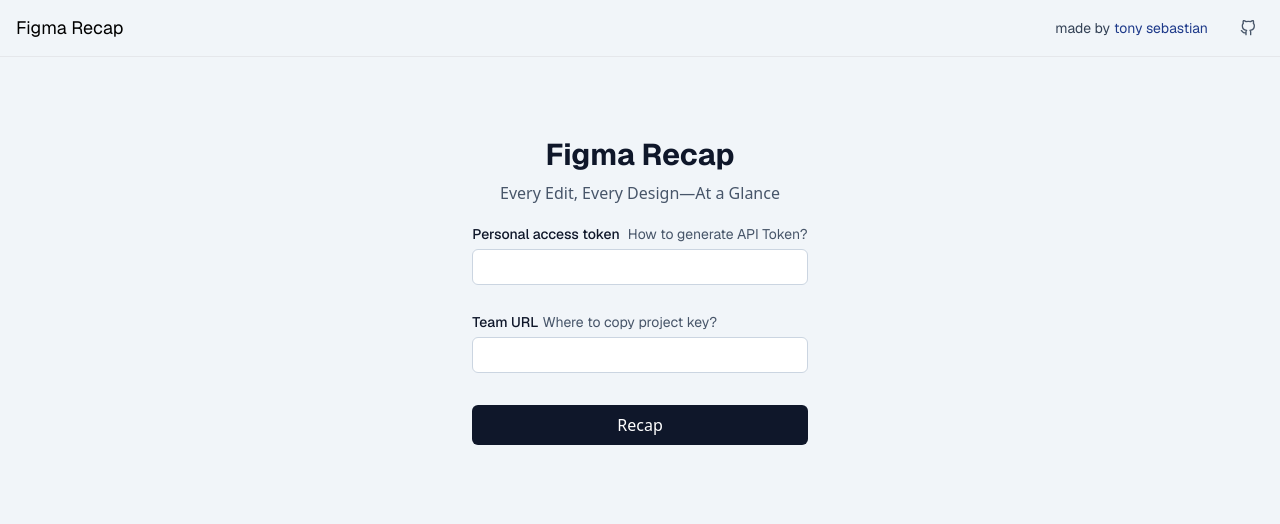
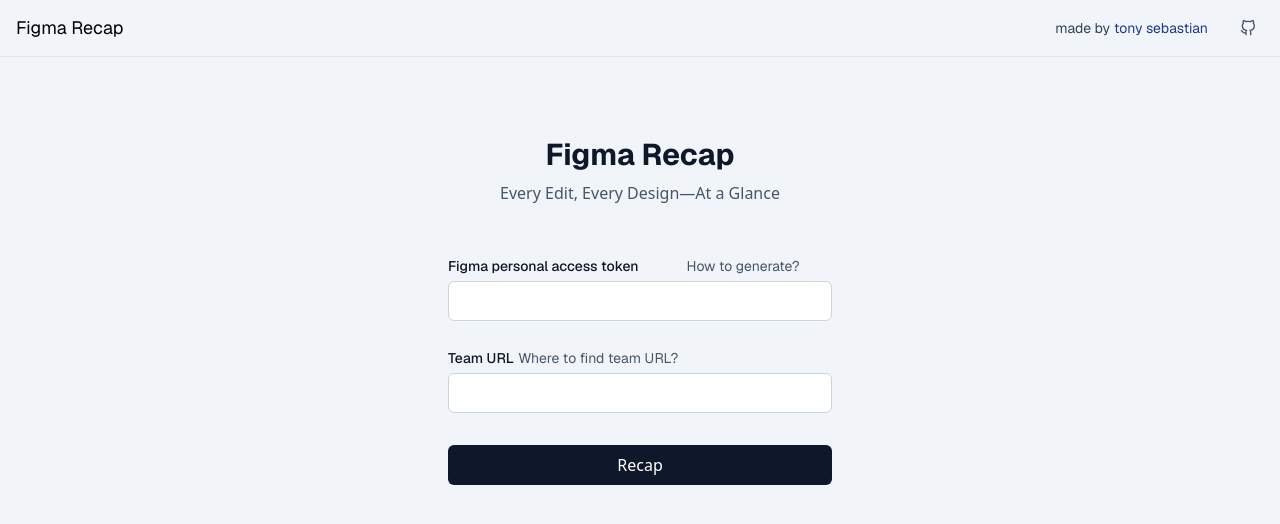
Before and after one commit to tonyzebastian/figma-recap, a React (Create React App) app in the folder client/: page / in a window 1280 px wide. Shown: the top 524 px of the page. Built offline with nearby package versions, Linux system fonts and the light colour scheme.

Commit message:
fixed few front end issues

```diff
--- a/client/package.json
+++ b/client/package.json
@@ -10,9 +10,11 @@
     "axios": "^1.7.8",
     "cal-heatmap": "^4.2.4",
     "d3": "^7.9.0",
+    "html2canvas": "^1.4.1",
     "lucide-react": "^0.469.0",
     "react": "^18.2.0",
     "react-dom": "^18.2.0",
+    "react-feather": "^2.0.10",
     "react-scripts": "5.0.1",
     "web-vitals": "^2.1.4"
   },
--- a/client/src/components/ActivityFeed/ActivityFeed.js
+++ b/client/src/components/ActivityFeed/ActivityFeed.js
@@ -2,6 +2,7 @@
 import { useState } from 'react';
 import axios from 'axios';
 import HeatMap from '@uiw/react-heat-map';
+import html2canvas from 'html2canvas';
 
 function ActivityFeed() {
     const [apiToken, setApiToken] = useState('');
@@ -10,6 +11,7 @@
     const [error, setError] = useState(null);
     const [userHandle, setUserHandle] = useState(''); // State to hold the user's handle
     const [userImgUrl, setUserImgUrl] = useState(''); // State to hold the user's profile image URL
+    const [loading, setLoading] = useState(false); // New state for loading
 
     const handleSubmit = async (e) => {
         e.preventDefault();
@@ -17,6 +19,7 @@
         setResults(null);
         setUserHandle(''); // Reset user handle on new submission
         setUserImgUrl(''); // Reset user image URL on new submission
+        setLoading(true); // Set loading to true when submission starts
 
         try {
             // Fetch the user's personal ID and name first
@@ -60,45 +63,63 @@
         } catch (err) {
             setError(err.response?.data?.error || 'An error occurred');
             console.error('Error fetching activity:', err);
+        } finally {
+            setLoading(false); // Set loading to false after the operation
         }
     };
 
+    const downloadDivAsImage = async () => {
+        const element = document.getElementById('downloadable-div'); // Replace with your div's ID
+        const canvas = await html2canvas(element);
+        const dataUrl = canvas.toDataURL('image/png');
+
+        const link = document.createElement('a');
+        link.href = dataUrl;
+        link.download = 'activity_feed.png'; // Name of the downloaded file
+        link.click();
+    };
+
     return (
-        <div className="flex flex-col mx-auto items-center justify-center">
+        <div className="flex flex-col mx-auto items-center justify-center gap-8">
             <div className='flex flex-col justify-center items-center mt-20'>
                 <h1 className="font-geist text-3xl font-bold mb-2 text-slate-900">Figma Recap</h1> {/* Updated title */}
                 <p className="text-slate-600 mb-4">Every Edit, Every Design—At a Glance</p> {/* Added description */}
             </div>
 
-            <form onSubmit={handleSubmit} className='flex flex-col gap-4'>
+            <form onSubmit={handleSubmit} className='flex flex-col gap-4 w-96'>
                 <label className="block mb-2">
-                    <span className="text-slate-900 font-geist font-medium text-sm pr-2">Personal access token</span>
-                    <span className="text-slate-600 font-geist font-normal text-sm">How to generate API Token?</span>
+                    <span className="text-slate-900 font-geist font-medium text-sm pr-12">Figma personal access token</span>
+                    <span className="text-slate-600 font-geist font-normal text-sm">How to generate?</span>
                     <input
                         type="text"
                         value={apiToken}
                         onChange={(e) => setApiToken(e.target.value)}
-                        className="mt-1 block w-full p-2 h-9 border border-slate-300 rounded-md focus:border-blue-500 focus:ring focus:ring-blue-200"
+                        className="mt-1 block w-full p-2 h-10 border font-geist text-sm text-slate-900 border-slate-300 rounded-md focus:border-blue-500 focus:ring focus:ring-blue-200"
                     />
                 </label>
 
                 <label className="block mb-4">
                     <span className="text-slate-900 font-geist font-medium text-sm">Team URL</span> {/* Updated label */}
-                    <span className="text-slate-600 font-geist font-normal text-sm">Where to copy project key?</span>
+                    <span className="text-slate-600 font-geist font-normal text-sm">Where to find team URL?</span>
                     <input
                         type="text"
                         value={inputId}
                         onChange={(e) => setInputId(e.target.value)}
-                        className="mt-1 block w-full p-2 h-9 border border-slate-300 rounded-md focus:border-blue-500 focus:ring focus:ring-blue-200"
+                        className="mt-1 block p-2 h-10 w-full font-geist text-sm text-slate-900 border border-slate-300 rounded-md focus:border-blue-500 focus:ring focus:ring-blue-200"
                     />
                 </label>
 
                 <button
                     type="submit"
-                    className=" bg-slate-900 text-white py-2 rounded-md hover:bg-slate-800"
+                    className="bg-slate-900 text-white py-2 rounded-md hover:bg-slate-800 flex items-center justify-center"
+                    disabled={loading} // Disable button when loading
                 >
-                    Recap
+                    {loading ? (
+                        <div className="spinner mr-2"></div> // Spinner animation
+                    ) : null}
+                    {loading ? 'Loading...' : 'Recap'} {/* Show loading text or button text */}
                 </button>
+
             </form>
 
             {error && (
@@ -107,9 +128,16 @@
                 </div>
             )}
 
+            {userHandle || userImgUrl ? ( // Check if userHandle or userImgUrl is set
+                <div>
+                    <button onClick={downloadDivAsImage} className="bg-slate-900 text-white py-2 rounded-md hover:bg-slate-800">
+                        Download as Image
+                    </button>
+
+                    <div id="downloadable-div" className="mt-4"> {/* New div wrapping user info and heatmaps */}
 
                         {userHandle && <h2 className="text-lg mb-4">User: {userHandle}</h2>} {/* Display user handle */}
-            {userImgUrl && <img src={userImgUrl} alt="User Profile" className="w-16 h-16 rounded-full mb-4" />} {/* Display user profile image */}
+                        {userImgUrl && <img src={userImgUrl} alt="User Profile" className="w-16 h-16 rounded-full mb-4"  />} {/* Display user profile image */}
 
                         {results && Object.entries(results).map(([year, data]) => (
                             <div key={year} className="mt-4">
@@ -123,6 +151,11 @@
                             </div>
                         ))}
                     </div>
+
+                </div>
+            ) : null}
+
+        </div>
     );
 }
 
--- a/client/src/styles.css
+++ b/client/src/styles.css
@@ -8,3 +8,17 @@
 .font-geist {
   font-family: 'Geist', sans-serif;
 }
+
+.spinner {
+    border: 2px solid rgba(255, 255, 255, 0.3);
+    border-top: 2px solid white;
+    border-radius: 50%;
+    width: 1em;
+    height: 1em;
+    animation: spin 0.6s linear infinite;
+}
+
+@keyframes spin {
+    0% { transform: rotate(0deg); }
+    100% { transform: rotate(360deg); }
+}
```
Also changed, not shown: 1 other file (tests, documents, lock files or other folders). Lines whose indentation alone changed are shown as unchanged.
